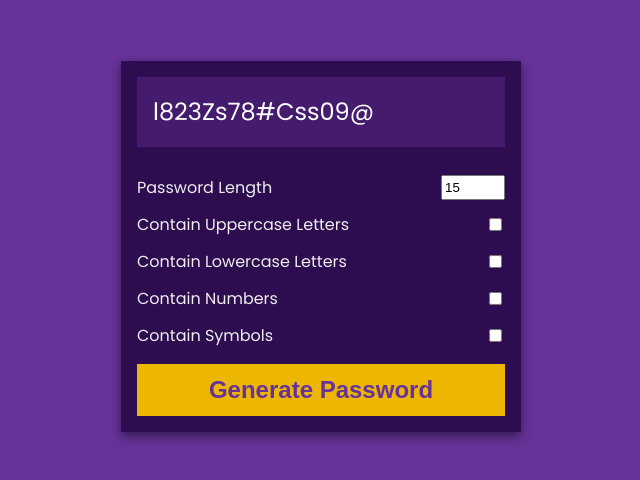
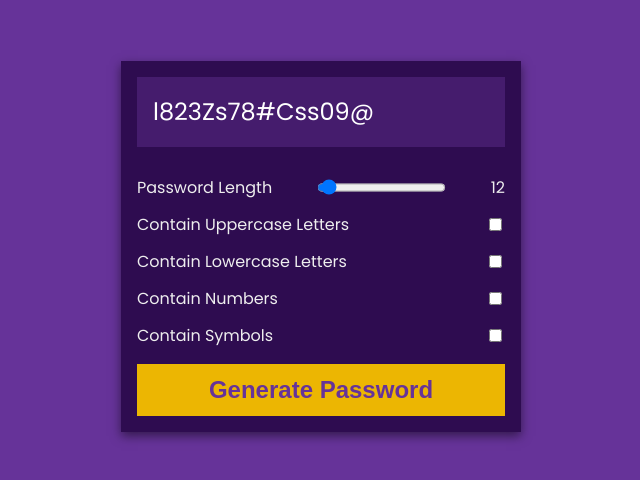
Before and after one commit to lawscause/tb-password-generator, a plain HTML site: page index.html in a window 1280 px wide. Shown: the part 154-634 px from the top of the page, without its empty margins (319-959 px from the left). Drawn offline with Linux system fonts and the light colour scheme.

Commit message:
modifed the index.html to use a slider for choosing the password length

```diff
--- a/index.html
+++ b/index.html
@@ -19,8 +19,11 @@
         </div>
         <div class="pw-body">
             <div class="form-control">
-                <label for="len">Password Length</label>
-                <input id="len" value="15" type="number" min="8" max="128" />
+                <label for="slider">Password Length</label>
+                <!--<input id="len" value="15" type="number" min="8" max="128" />-->
+                <input type="range" id="slider" name="slider" min="8" max="128" value="12"
+                    onchange="updatePasswordLength(this)">
+                <div id="len">12</div>
             </div>
             <div class="form-control">
                 <label for="upper">Contain Uppercase Letters</label>
```
